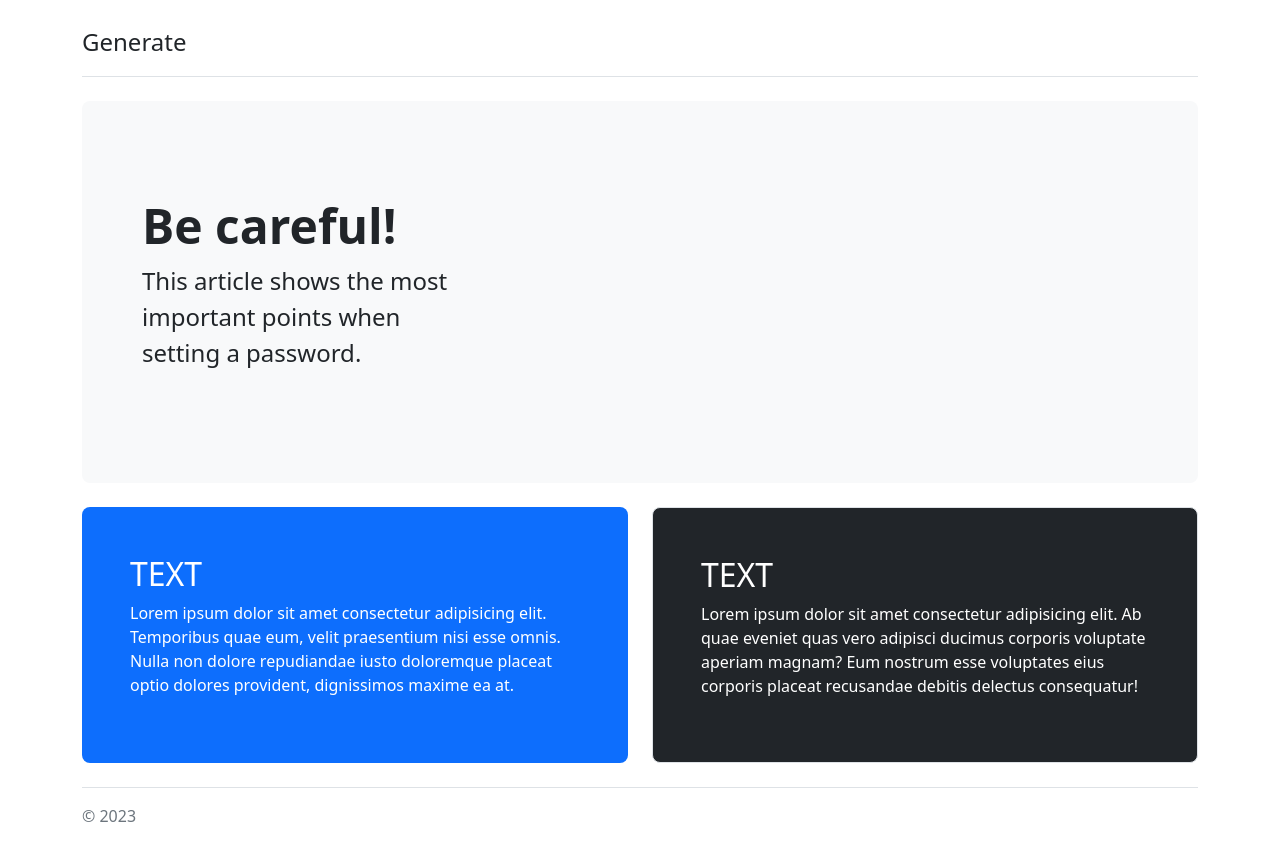
After one commit to noaqq/Password_Generator, a Django app: page /info in a window 1280 px wide. The commit adds this page. Run offline with Django 4.2, Linux system fonts and the light colour scheme.

Commit message:
upgrade password generate func and add info page

```diff
--- /dev/null
+++ b/password_generator/generator/templates/generator/info.html
@@ -0,0 +1,38 @@
+<link rel="stylesheet" href="https://cdn.jsdelivr.net/npm/bootstrap@5.2.3/dist/css/bootstrap.min.css" integrity="sha384-rbsA2VBKQhggwzxH7pPCaAqO46MgnOM80zW1RWuH61DGLwZJEdK2Kadq2F9CUG65" crossorigin="anonymous">
+
+<main>
+    <div class="container py-4">
+      <header class="pb-3 mb-4 border-bottom">
+        <a href="/" class="d-flex align-items-center text-dark text-decoration-none">
+          <title>Generate</title>
+          <span class="fs-4">Generate</span>
+        </a>
+      </header>
+
+      <div class="p-5 mb-4 bg-light rounded-3">
+        <div class="container-fluid py-5">
+          <h1 class="display-5 fw-bold">Be careful!</h1>
+          <p class="col-md-4 fs-4">This article shows the most important points when setting a password.</p>
+        </div>
+      </div>
+
+      <div class="row align-items-md-stretch">
+        <div class="col-md-6">
+          <div class="h-100 p-5 text-white bg-primary rounded-3">
+            <h2>TEXT</h2>
+            <p>Lorem ipsum dolor sit amet consectetur adipisicing elit. Temporibus quae eum, velit praesentium nisi esse omnis. Nulla non dolore repudiandae iusto doloremque placeat optio dolores provident, dignissimos maxime ea at.</p>
+          </div>
+        </div>
+        <div class="col-md-6">
+          <div class="h-100 p-5 text-white bg-dark border rounded-3">
+            <h2>TEXT</h2>
+            <p>Lorem ipsum dolor sit amet consectetur adipisicing elit. Ab quae eveniet quas vero adipisci ducimus corporis voluptate aperiam magnam? Eum nostrum esse voluptates eius corporis placeat recusandae debitis delectus consequatur!</p>
+          </div>
+        </div>
+      </div>
+
+      <footer class="pt-3 mt-4 text-muted border-top">
+        © 2023
+      </footer>
+    </div>
+  </main>
--- a/password_generator/generator/templates/generator/password.html
+++ b/password_generator/generator/templates/generator/password.html
@@ -12,7 +12,7 @@
     <div class="container text-center">
         <h1>Your password is:</h1>
         <h2 class="alert alert-success">{{ password }}</h2>
-        <a href="{% url 'home' %}">Home</a>
+        <a href="{% url 'home' %}" class="btn btn-dark">Start page</a>
     </div>
 </body>
 </html>
--- a/password_generator/generator/views.py
+++ b/password_generator/generator/views.py
@@ -6,6 +6,9 @@ from django.shortcuts import render
 
 def home(request):
     return render(request, "generator/home.html")
+
+def info(request):
+    return render(request, "generator/info.html")
 
 
 def password(request):
--- a/password_generator/password_generator/urls.py
+++ b/password_generator/password_generator/urls.py
@@ -14,10 +14,10 @@ Including another URLconf
     2. Add a URL to urlpatterns:  path('blog/', include('blog.urls'))
 """
 from django.urls import path
-
 from generator import views
 
 urlpatterns = [
     path("", views.home, name='home'),
     path("password", views.password, name='password'),
+    path("info", views.info, name='info'),
 ]
```
Also changed, not shown: password_generator/generator/templates/generator/home.html (+26 -6 lines).
